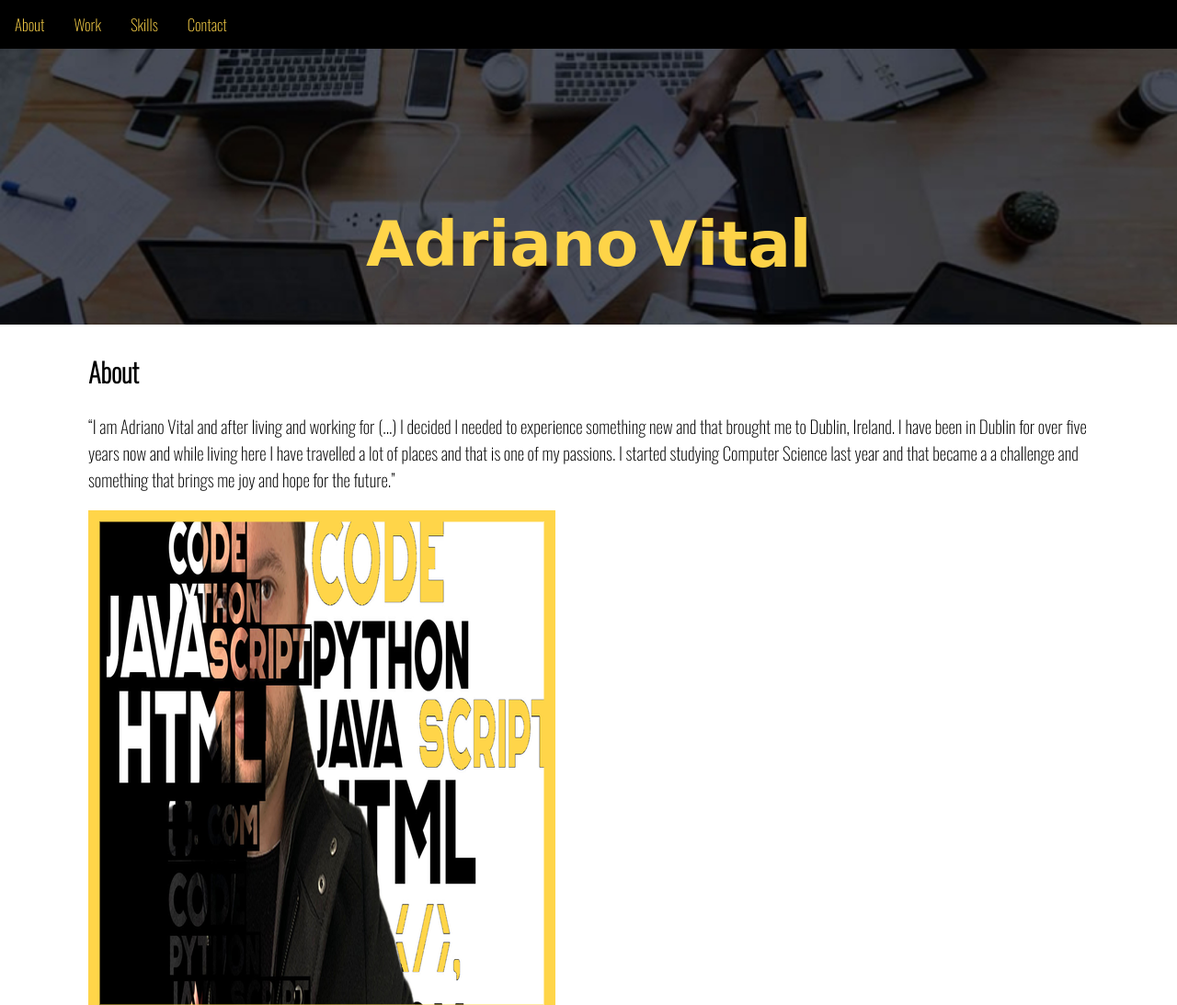
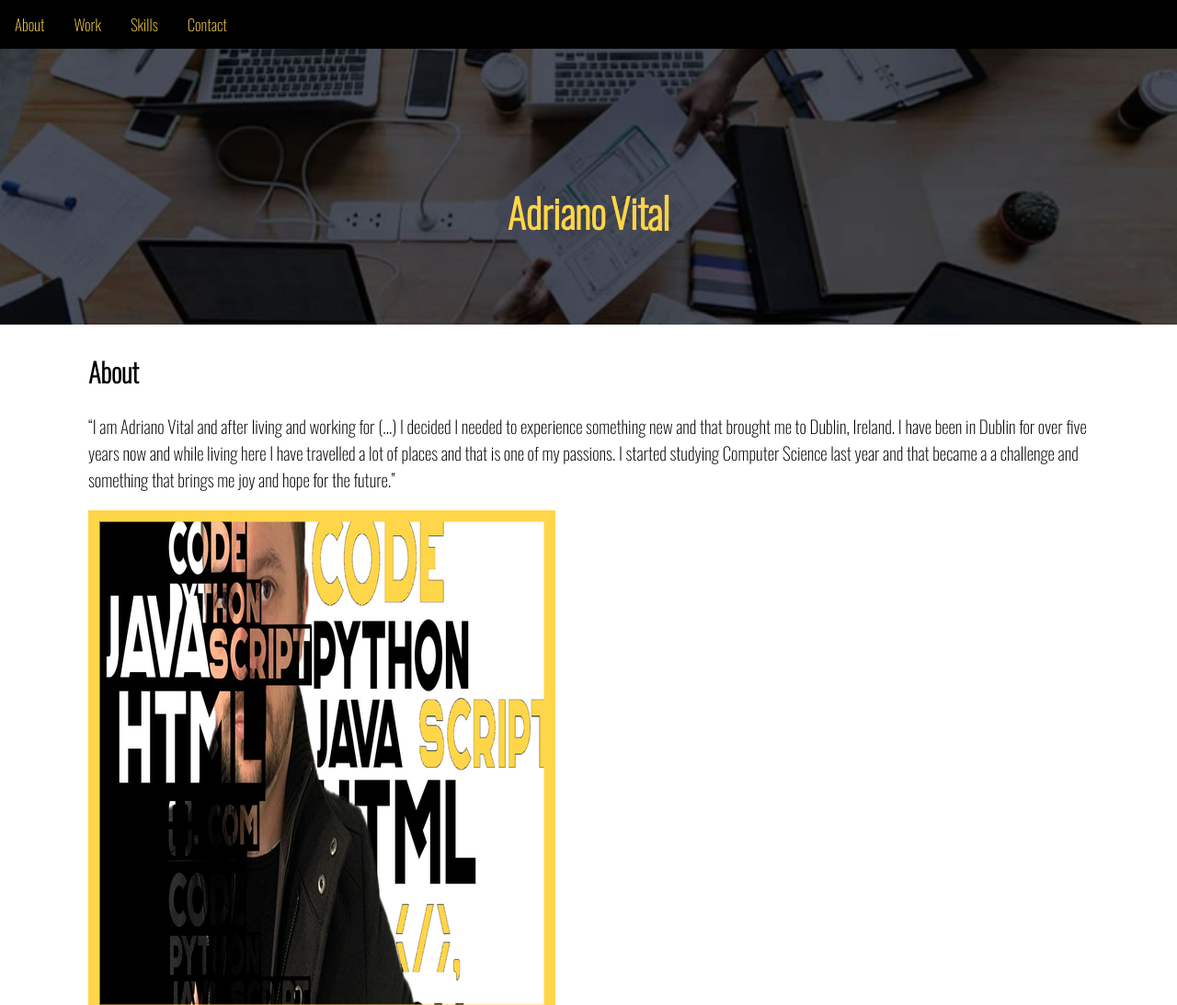
Before and after one commit to vitaladriano/web_resume_AdrianoVital_20498, a plain HTML site: page index.html in a window 1280 px wide. Shown: the top 1093 px of the page at 92% size. Drawn offline with nearby package versions, Linux system fonts and the light colour scheme.

Commit message:
‘commit’

```diff
--- a/style.css
+++ b/style.css
@@ -244,12 +244,13 @@ body {
 
 
   .ml2 {
-    font-weight: 900;
-    font-size: 3.5em;
+    font-weight: 600;
+    font-size: 1.5em;
   }
 
   .ml2 .letter {
-    font-family: 'Sacramento', cursive;
+    font-family: 'Oswald', sans-serif;
     display: inline-block;
     line-height: 1em;
+    font-size: 1.5em;
   }
```
